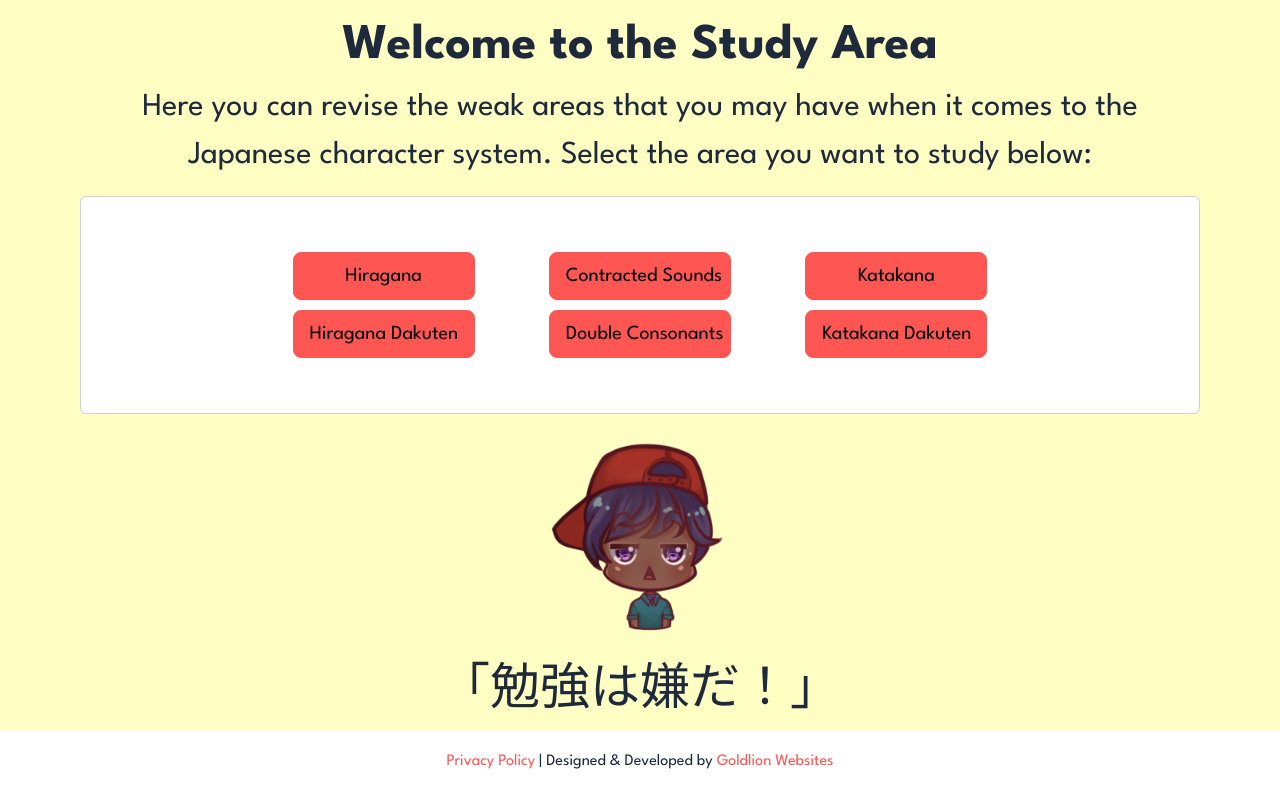
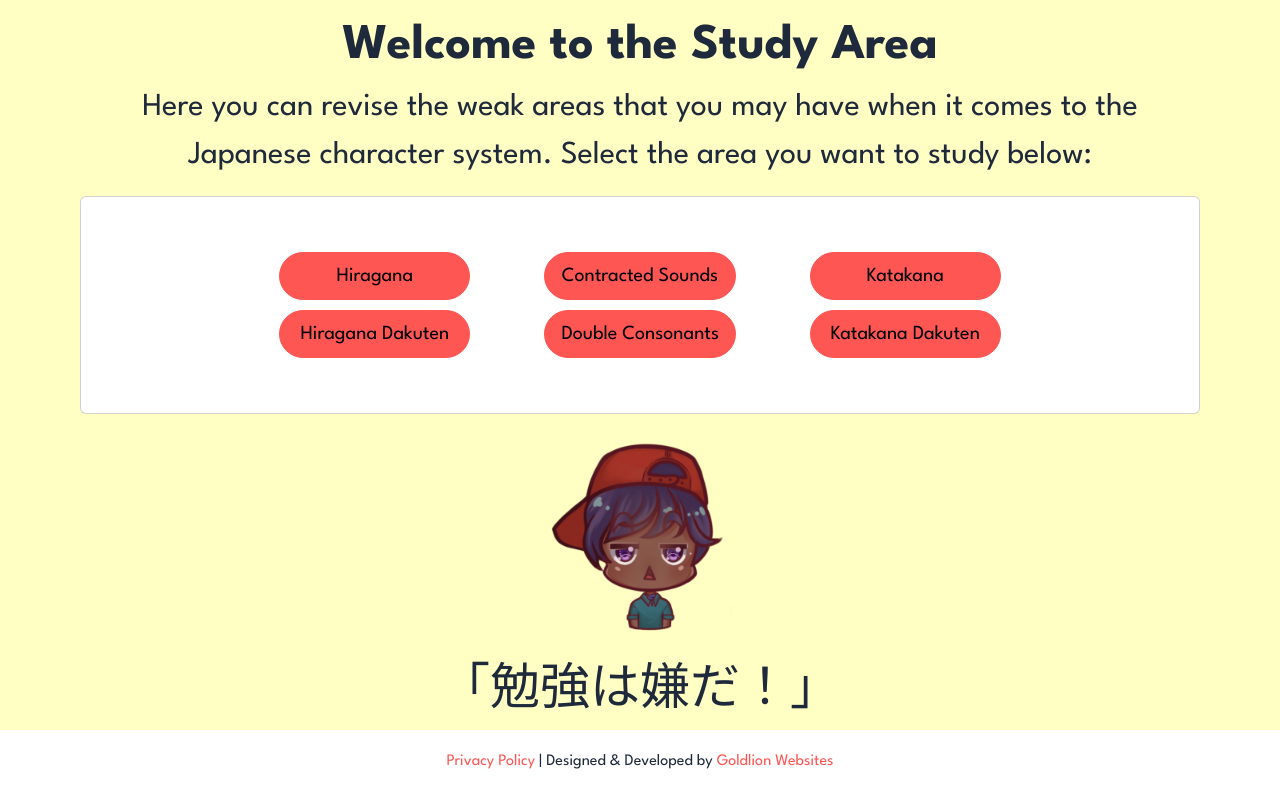
Before and after one commit to Lionel-Wilson/Racademy-Japanese-Character-Studying-App, an Angular app in the folder Hiragana Quiz/: page /Study in a window 1280 px wide. Shown: the part 755-1555 px from the top of the page. Built offline with nearby package versions, Linux system fonts and the light colour scheme.

Commit message:
Curve the buttons

```diff
--- a/Hiragana Quiz/src/app/study/study.component.css
+++ b/Hiragana Quiz/src/app/study/study.component.css
@@ -43,9 +43,12 @@ p{
 }
 
 .study-button{
-    width:182.34px;
+    width:191.21px;
     margin: 5px;
     color: black;
+    border-radius: 30px;
+    padding: 25px,50px;
+
 }
 .study-button:hover{
     background-color: #90d1ed !important;
```
